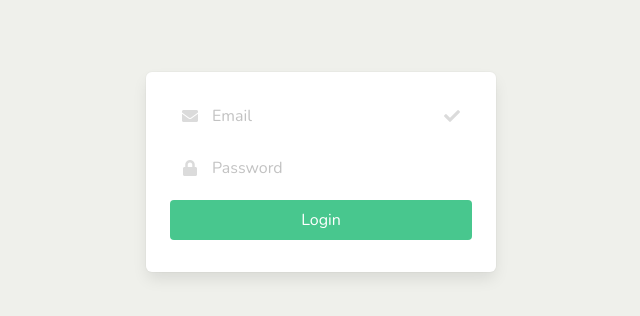
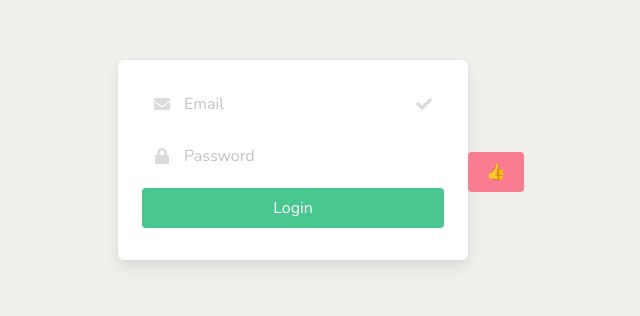
Before and after one commit to dt9250810/react-store, a React (Create React App) app: page /login in a window 1280 px wide. Shown: the part 228-544 px from the top of the page, without its empty margins (319-959 px from the left). Built offline with nearby package versions, Linux system fonts and the light colour scheme.

Commit message:
feat(Login.js): React state practice

```diff
--- a/src/pages/Login.js
+++ b/src/pages/Login.js
@@ -4,16 +4,48 @@ import ReactDOM from 'react-dom'
 
 class Login extends React.Component {
 
+  // State
+  // constructor() {
+  //   super()
+  //   this.state = {
+  //     isLike: false
+  //   }
+  // }
+
+  state = {
+    isLike: false,
+    count: 0
+  }
+
+  // Ref
+  emailRef = React.createRef()
+  passwordRef = React.createRef()
+
   handleSubmit = event => {
     // 1. 阻止默認事件行為(跳轉)
     event.preventDefault()
 
     // 2. 獲取 form 數據
-
+    const formData = {
+      email: this.emailRef.current.value,
+      password: this.passwordRef.current.value
+    }
+    console.log(formData)
     // 3. 處理 登入 邏輯
 
     // 4. 點擊後跳轉至首頁
     this.props.history.push('/')
+  }
+
+  handleClick = () => {
+    this.setState({
+      isLike: !this.state.isLike,
+      count: this.state.count + 1
+    })
+
+    this.setState(prevState => {
+      return { count: prevState.count + 2 }
+    })
   }
 
   render() {
@@ -22,7 +54,7 @@ class Login extends React.Component {
         <form className="box login-box" onSubmit={this.handleSubmit}>
           <div class="field">
             <p class="control has-icons-left has-icons-right">
-              <input class="input" type="email" placeholder="Email" />
+              <input class="input" type="email" placeholder="Email" ref={this.emailRef} />
               <span class="icon is-small is-left">
                 <i class="fas fa-envelope"></i>
               </span>
@@ -33,7 +65,7 @@ class Login extends React.Component {
           </div>
           <div class="field">
             <p class="control has-icons-left">
-              <input class="input" type="password" placeholder="Password" />
+              <input class="input" type="password" placeholder="Password" ref={this.passwordRef} />
               <span class="icon is-small is-left">
                 <i class="fas fa-lock"></i>
               </span>
@@ -47,6 +79,11 @@ class Login extends React.Component {
             </p>
           </div>
         </form>
+        <div className="control">
+          <button className="button is-fullwidth is-link" onClick={this.handleClick}>
+            {this.state.isLike ? 'No' : '👍'}
+          </button>
+        </div>
       </div>
     )
   }
```
